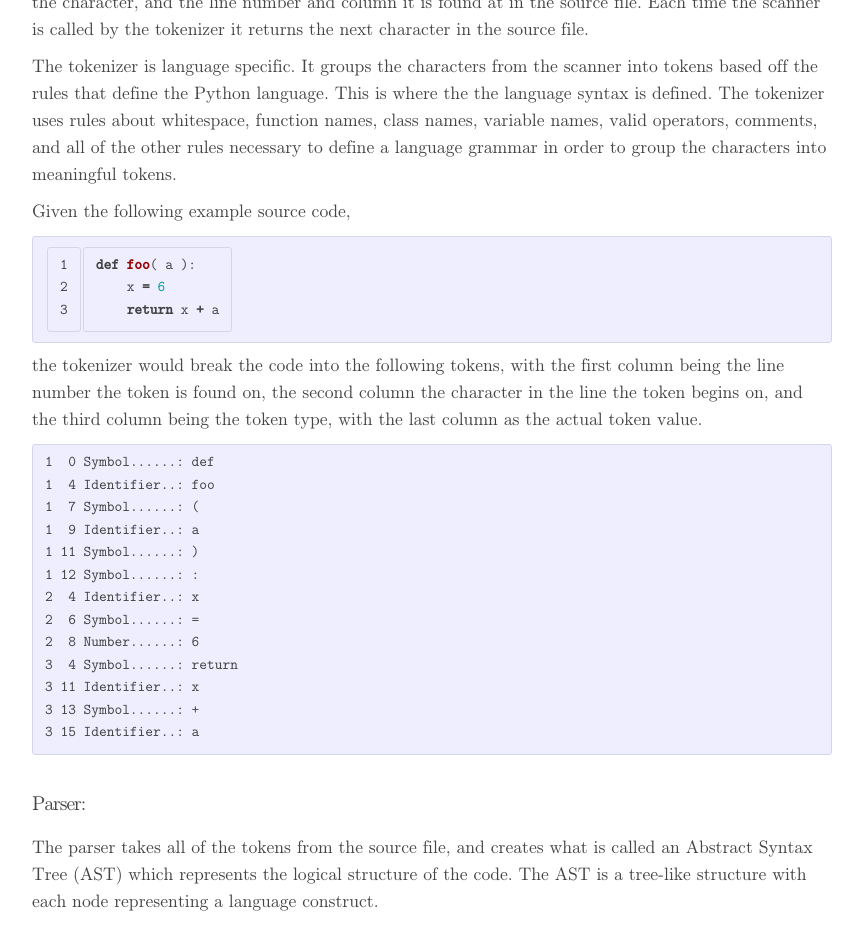
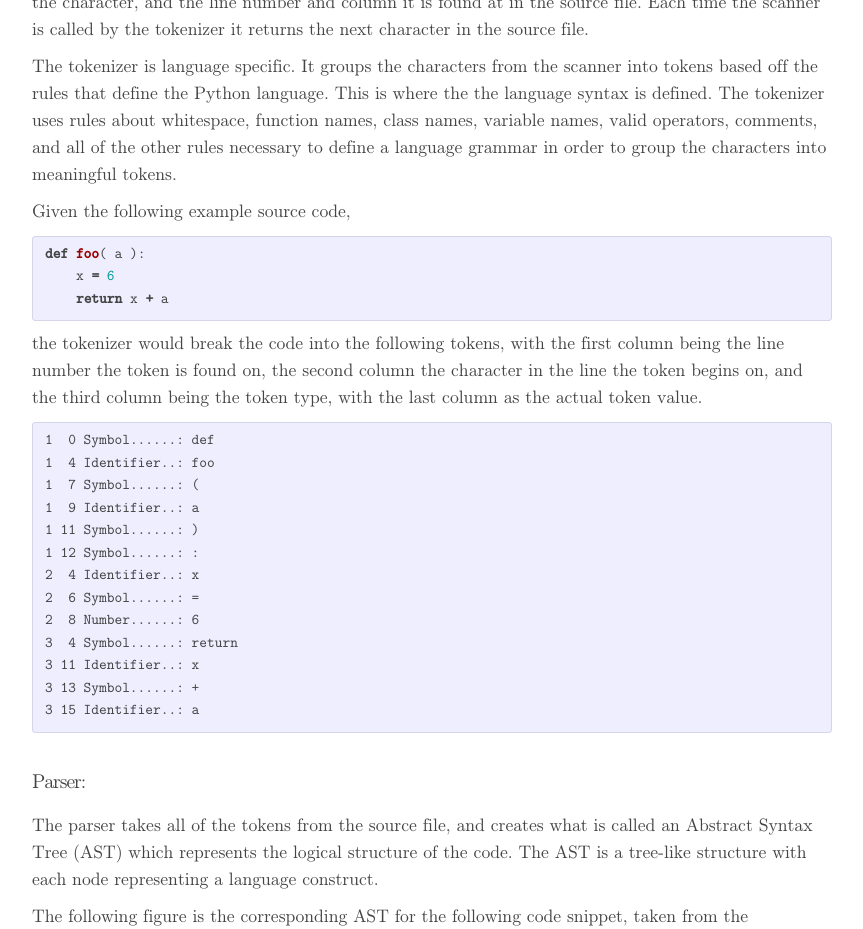
Before and after one commit to Notgnoshi/notgnoshi.github.io, a Jekyll site: the page built from _posts/2015-12-18-the-python-interpreter.md, in a window 1280 px wide and 1400 px high, scrolled down 955 px. Shown: the top 929 px of the window, without its empty margins (208-1071 px from the left). Built offline with Jekyll 4.4.1, drawn with Linux system fonts in a browser that asks for light colours.

Commit message:
linenos causes weird rendering

```diff
--- a/_posts/2015-12-18-the-python-interpreter.md
+++ b/_posts/2015-12-18-the-python-interpreter.md
@@ -25,7 +25,7 @@ The tokenizer is language specific. It groups the characters from the scanner in
 
 Given the following example source code,
 
-{% highlight python linenos %}
+{% highlight python %}
 def foo( a ):
     x = 6
     return x + a
@@ -55,7 +55,7 @@ The parser takes all of the tokens from the source file, and creates what is cal
 
 The following figure is the corresponding AST for the following code snippet, taken from the Wikipedia article on [ASTs](https://en.wikipedia.org/wiki/Abstract_syntax_tree)
 
-{% highlight python linenos %}
+{% highlight python %}
 while b != 0:
   if a > b:
     a = a - b
```
